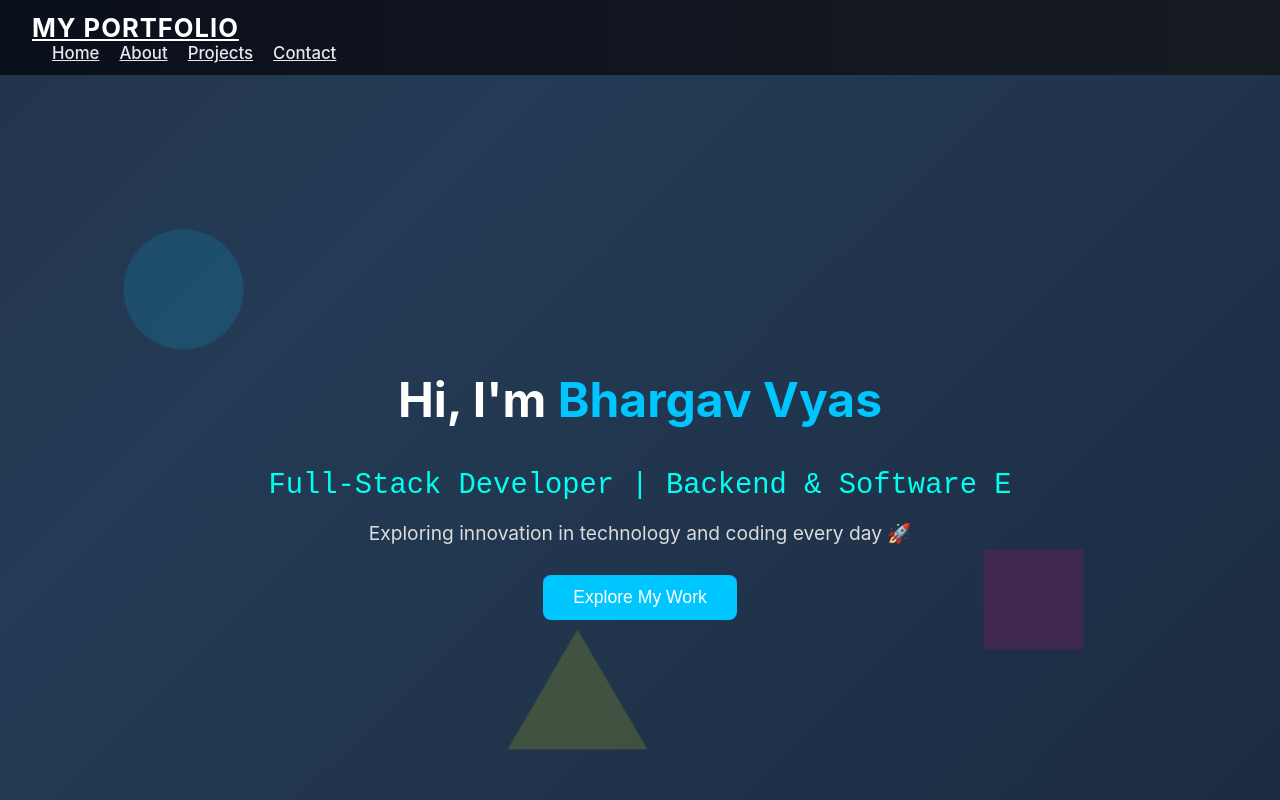
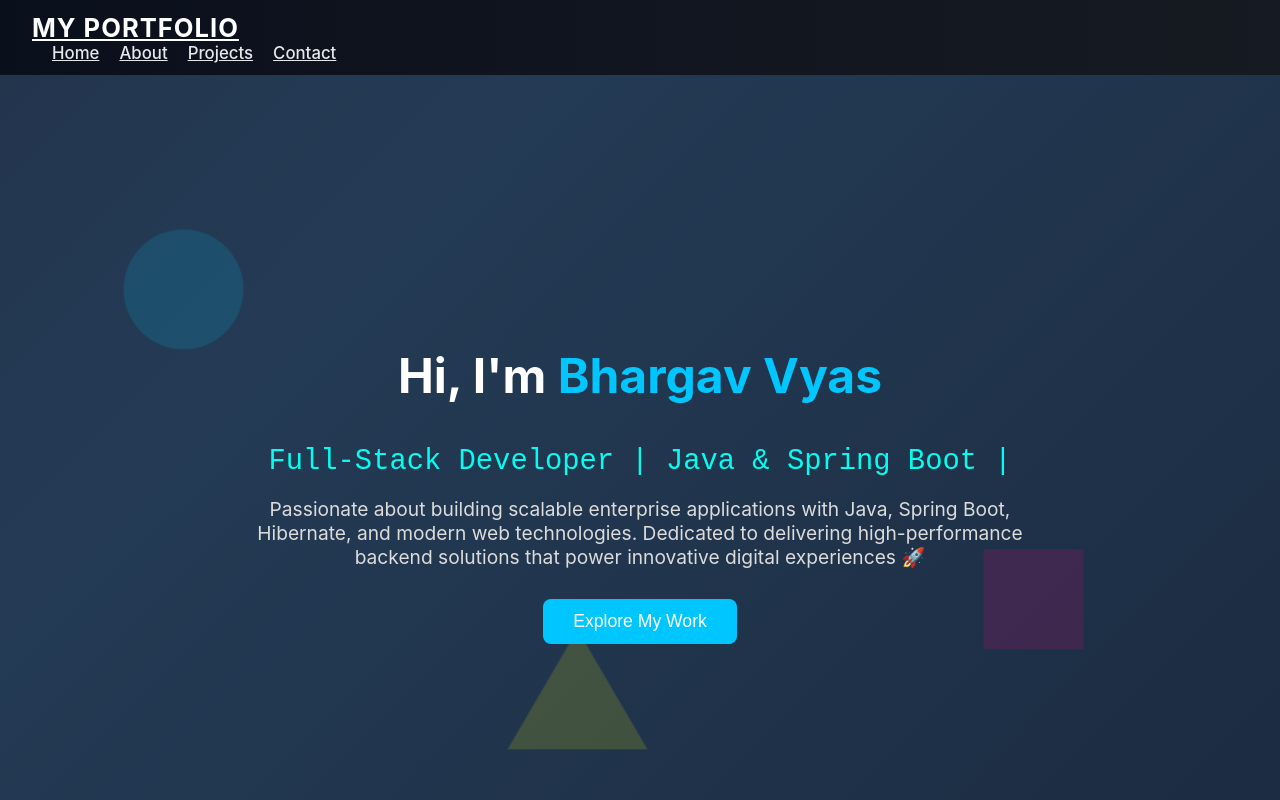
Before and after one commit to bhargav-vyas/Portfulio2025, a React (Create React App) app: page / in a window 1280 px wide. Shown: the top 800 px of the page. Built offline with nearby package versions, Linux system fonts and the light colour scheme.

Commit message:
change in the home pgage

```diff
--- a/src/components/Home.js
+++ b/src/components/Home.js
@@ -3,7 +3,8 @@ import "./Home.css";
 
 const HeroSection = () => {
   const [text, setText] = useState("");
-  const fullText = "Full-Stack Developer | Backend & Software Engineering";
+  const fullText =
+    "Full-Stack Developer | Java & Spring Boot | Backend Engineering Specialist";
 
   useEffect(() => {
     let index = 0;
@@ -17,7 +18,7 @@ const HeroSection = () => {
           typing = false;
           setTimeout(() => {
             typing = false;
-          }, 1500); // pause after finishing
+          }, 1500);
         }
       } else {
         setText(fullText.slice(0, index));
@@ -27,7 +28,7 @@ const HeroSection = () => {
           index = 0;
         }
       }
-    }, typing ? 150 : 100); // slower typing (150ms), slightly faster backspace (100ms)
+    }, typing ? 150 : 100);
 
     return () => clearInterval(interval);
   }, []);
@@ -44,8 +45,18 @@ const HeroSection = () => {
           Hi, I'm <span>Bhargav Vyas</span>
         </h1>
         <h2 className="typing">{text}</h2>
-        <p>Exploring innovation in technology and coding every day 🚀</p>
-        <button className="glow-button">Explore My Work</button>
+        <p>
+          Passionate about building scalable enterprise applications with Java,
+          Spring Boot, Hibernate, and modern web technologies. Dedicated to
+          delivering high-performance backend solutions that power innovative
+          digital experiences 🚀
+        </p>
+        <button
+          className="glow-button"
+          onClick={() => window.open("https://github.com/bhargav-vyas", "_blank")}
+        >
+          Explore My Work
+        </button>
       </div>
     </section>
   );
```
